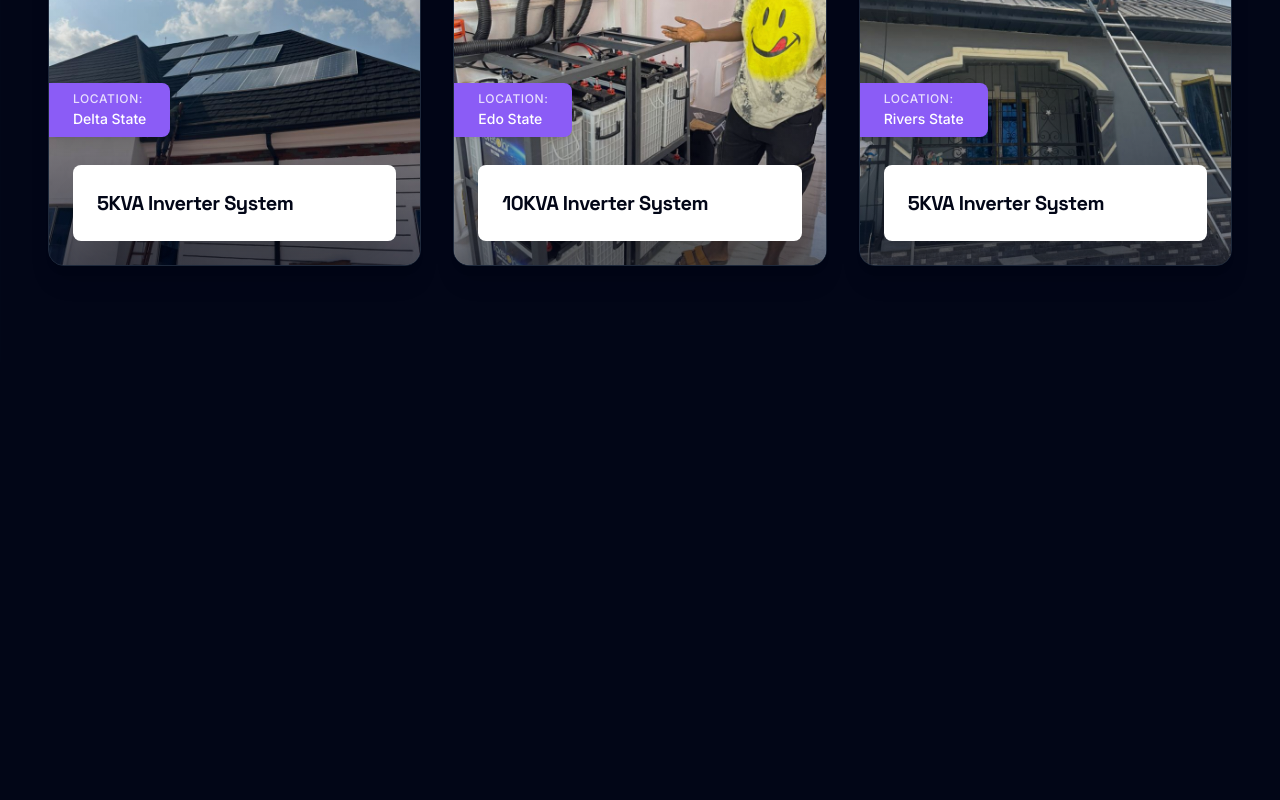
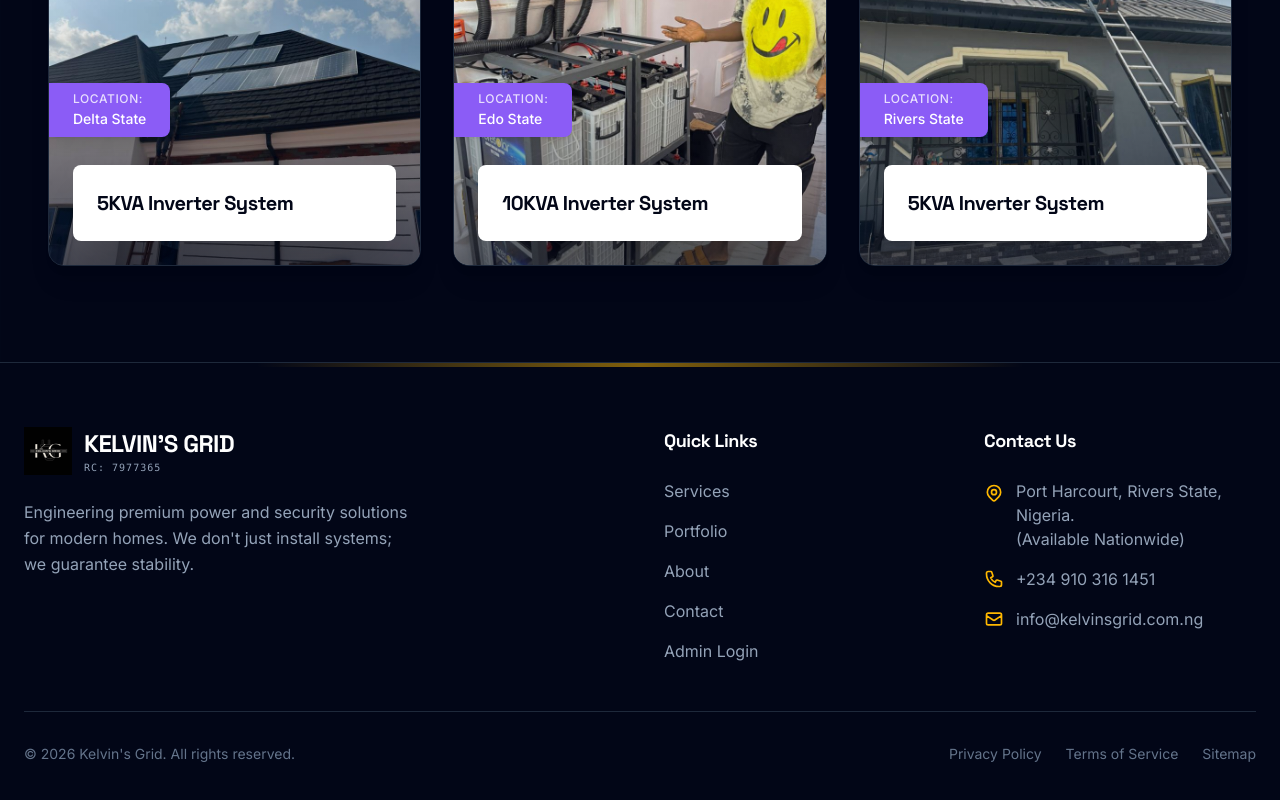
Before and after one commit to VictorChidex1/kelvins-grid, a React (Vite) app: page / in a window 1280 px wide. Shown: the part 1844-2644 px from the top of the page. Before the commit the page ends 2206 px from the top, so only its background shows below. Built offline with nearby package versions, Linux system fonts and the light colour scheme; no server answers; the database is empty.

Commit message:
implemented footer section

```diff
--- a/src/App.tsx
+++ b/src/App.tsx
@@ -11,6 +11,7 @@ import { Services } from "./pages/Services";
 import { ServicesSection } from "./components/ServicesSection";
 import { PortfolioSection } from "./components/PortfolioSection";
 import { ScrollToTop } from "./components/ui/ScrollToTop";
+import { Footer } from "./components/Footer";
 import { Seed } from "./pages/Seed";
 import { Login } from "./pages/Login";
 import { Signup } from "./pages/Signup";
@@ -34,14 +35,6 @@ function App() {
             <div className="absolute inset-0 bg-grid-pattern opacity-[0.03]" />
           </div>
 
-          {/* Global Navbar is conditionally rendered or we accept it shows on login page too?
-              Usually Admin has its own layout. If we put Navbar outside Routes it shows everywhere.
-              Let's keep Navbar for public pages. AdminLayout has its own sidebar.
-              We can make a wrapper for public routes or just accept Navbar everywhere.
-              Actually, for Admin, we likely DON'T want the public Navbar.
-              I will structure it so Navbar is only on public routes.
-          */}
-
           <Routes>
             {/* Public Routes with Navbar */}
             <Route
@@ -52,6 +45,7 @@ function App() {
                   <main className="relative z-10 w-full">
                     <Outlet />
                   </main>
+                  <Footer />
                 </>
               }
             >
--- /dev/null
+++ b/src/components/Footer.tsx
@@ -0,0 +1,174 @@
+import { Link } from "react-router-dom";
+import { HashLink } from "react-router-hash-link";
+
+export function Footer() {
+  const currentYear = new Date().getFullYear();
+
+  const footerLinks = [
+    { name: "Services", href: "/services", isHash: false },
+    { name: "Portfolio", href: "/#portfolio", isHash: true },
+    { name: "About", href: "/#about", isHash: true },
+    { name: "Contact", href: "/#contact", isHash: true },
+  ];
+
+  const LinkComponent = ({ item, className }: any) => {
+    if (item.isHash) {
+      return (
+        <HashLink smooth to={item.href} className={className}>
+          {item.name}
+        </HashLink>
+      );
+    }
+    return (
+      <Link to={item.href} className={className}>
+        {item.name}
+      </Link>
+    );
+  };
+
+  return (
+    <footer className="bg-brand-950 border-t border-brand-800 relative overflow-hidden">
+      {/* Background Decor */}
+      <div className="absolute inset-0 bg-grid-pattern opacity-[0.02] pointer-events-none" />
+      <div className="absolute top-0 left-1/2 -translate-x-1/2 w-full max-w-3xl h-1 bg-gradient-to-r from-transparent via-action to-transparent opacity-50" />
+
+      <div className="max-w-7xl mx-auto px-6 py-16 relative z-10">
+        <div className="grid grid-cols-1 md:grid-cols-4 gap-12 mb-12">
+          {/* Column 1: Brand */}
+          <div className="col-span-1 md:col-span-2 space-y-6">
+            <Link
+              to="/"
+              className="flex items-center gap-3 group cursor-pointer w-fit"
+            >
+              <img
+                src="/kelvins-grid-logo.png"
+                alt="Kelvin's Grid"
+                className="w-12 h-12 object-contain"
+              />
+              <div>
+                <span className="block font-heading font-bold text-2xl tracking-tight text-white group-hover:text-action transition-colors">
+                  KELVIN'S GRID
+                </span>
+                <span className="block text-[10px] text-slate-400 font-mono tracking-widest uppercase">
+                  RC: 7977365
+                </span>
+              </div>
+            </Link>
+            <p className="text-slate-400 leading-relaxed max-w-sm">
+              Engineering premium power and security solutions for modern homes.
+              We don't just install systems; we guarantee stability.
+            </p>
+          </div>
+
+          {/* Column 2: Quick Links */}
+          <div className="space-y-6">
+            <h4 className="text-white font-bold font-heading text-lg">
+              Quick Links
+            </h4>
+            <ul className="space-y-4">
+              {footerLinks.map((link) => (
+                <li key={link.name}>
+                  <LinkComponent
+                    item={link}
+                    className="text-slate-400 hover:text-action transition-colors flex items-center gap-2 group"
+                  />
+                </li>
+              ))}
+              <li>
+                <Link
+                  to="/login"
+                  className="text-slate-400 hover:text-action transition-colors"
+                >
+                  Admin Login
+                </Link>
+              </li>
+            </ul>
+          </div>
+
+          {/* Column 3: Contact */}
+          <div className="space-y-6">
+            <h4 className="text-white font-bold font-heading text-lg">
+              Contact Us
+            </h4>
+            <ul className="space-y-4 text-slate-400">
+              <li className="flex items-start gap-3">
+                <svg
+                  className="w-5 h-5 text-action mt-1 shrink-0"
+                  fill="none"
+                  stroke="currentColor"
+                  viewBox="0 0 24 24"
+                >
+                  <path
+                    strokeLinecap="round"
+                    strokeLinejoin="round"
+                    strokeWidth={2}
+                    d="M17.657 16.657L13.414 20.9a1.998 1.998 0 01-2.827 0l-4.244-4.243a8 8 0 1111.314 0z"
+                  />
+                  <path
+                    strokeLinecap="round"
+                    strokeLinejoin="round"
+                    strokeWidth={2}
+                    d="M15 11a3 3 0 11-6 0 3 3 0 016 0z"
+                  />
+                </svg>
+                <span>
+                  Port Harcourt, Rivers State, Nigeria.
+                  <br />
+                  (Available Nationwide)
+                </span>
+              </li>
+              <li className="flex items-center gap-3">
+                <svg
+                  className="w-5 h-5 text-action shrink-0"
+                  fill="none"
+                  stroke="currentColor"
+                  viewBox="0 0 24 24"
+                >
+                  <path
+                    strokeLinecap="round"
+                    strokeLinejoin="round"
+                    strokeWidth={2}
+                    d="M3 5a2 2 0 012-2h3.28a1 1 0 01.948.684l1.498 4.493a1 1 0 01-.502 1.21l-2.257 1.13a11.042 11.042 0 005.516 5.516l1.13-2.257a1 1 0 011.21-.502l4.493 1.498a1 1 0 01.684.949V19a2 2 0 01-2 2h-1C9.716 21 3 14.284 3 6V5z"
+                  />
+                </svg>
+                <span>+234 910 316 1451</span>
+              </li>
+              <li className="flex items-center gap-3">
+                <svg
+                  className="w-5 h-5 text-action shrink-0"
+                  fill="none"
+                  stroke="currentColor"
+                  viewBox="0 0 24 24"
+                >
+                  <path
+                    strokeLinecap="round"
+                    strokeLinejoin="round"
+                    strokeWidth={2}
+                    d="M3 8l7.89 5.26a2 2 0 002.22 0L21 8M5 19h14a2 2 0 002-2V7a2 2 0 00-2-2H5a2 2 0 00-2 2v10a2 2 0 002 2z"
+                  />
+                </svg>
+                <span>info@kelvinsgrid.com.ng</span>
+              </li>
+            </ul>
+          </div>
+        </div>
+
+        {/* Bottom Bar */}
+        <div className="pt-8 border-t border-brand-800 flex flex-col md:flex-row items-center justify-between gap-4 text-sm text-slate-500">
+          <p>© {currentYear} Kelvin's Grid. All rights reserved.</p>
+          <div className="flex items-center gap-6">
+            <span className="hover:text-action cursor-pointer transition-colors">
+              Privacy Policy
+            </span>
+            <span className="hover:text-action cursor-pointer transition-colors">
+              Terms of Service
+            </span>
+            <span className="hover:text-action cursor-pointer transition-colors">
+              Sitemap
+            </span>
+          </div>
+        </div>
+      </div>
+    </footer>
+  );
+}
```
Also changed, not shown: 1 other file (tests, documents, lock files or other folders).
